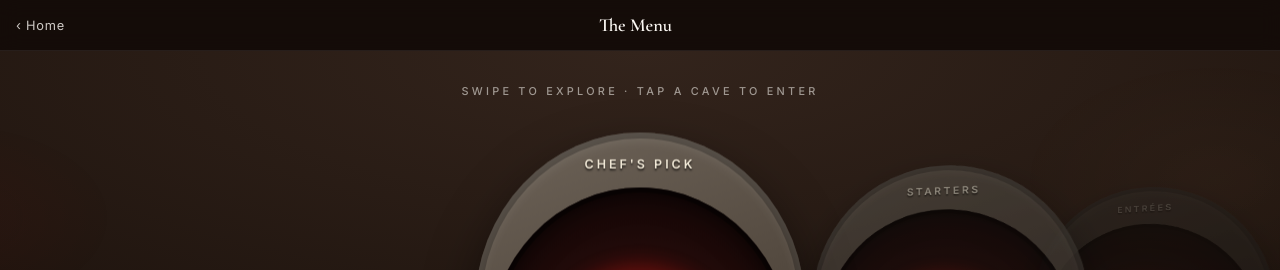
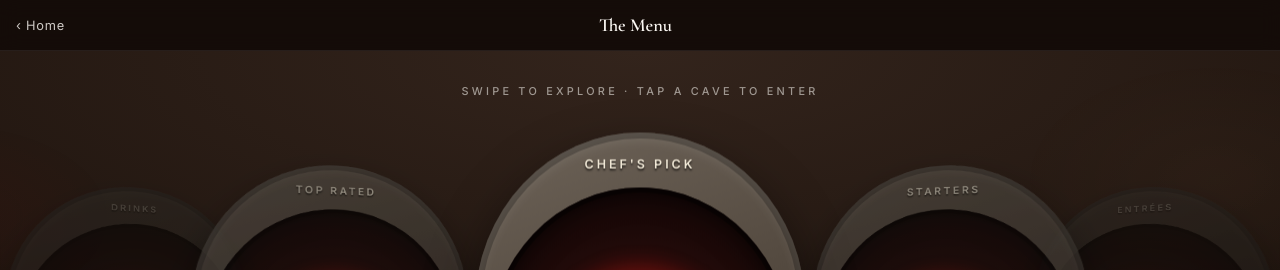
Before and after one commit to jsmendezs13/TheHungryFork, a website: page menu.html in a window 1280 px wide. Shown: the top 270 px of the page. Drawn offline with nearby package versions, Linux system fonts and the light colour scheme.

Commit message:
Update menu.html

```diff
--- a/menu.html
+++ b/menu.html
@@ -923,6 +923,8 @@ async function doSignup(){
 // ── 3D WARP ROOM ──
 let warpPos=0, warpIdx=0, warpRAF=null;
 function warpSpacing(){return Math.min(window.innerWidth*0.62,380);}
+function warpWrap(d){const n=CATEGORY_ORDER.length;return((d%n)+n*1.5)%n-n/2;}
+function warpNorm(i){const n=CATEGORY_ORDER.length;return((Math.round(i)%n)+n)%n;}
 function warpBuild(){
   const stage=document.getElementById('warp-stage');
   if(!stage)return;
@@ -932,7 +934,7 @@ function warpBuild(){
     const p=document.createElement('div');
     p.className='warp-portal';p.dataset.idx=i;
     p.innerHTML=`<div class="portal-arch"><div class="portal-arch-title">${m.label}</div><div class="portal-opening"><span class="portal-ring"></span><span class="portal-emoji">${m.emoji}</span></div></div>`;
-    p.addEventListener('click',()=>{if(Math.abs(i-warpPos)>0.3)warpTo(i);else enterCave();});
+    p.addEventListener('click',()=>{if(Math.abs(warpWrap(i-warpPos))>0.3)warpTo(i);else enterCave();});
     stage.appendChild(p);
   });
   document.getElementById('warp-dots').innerHTML=CATEGORY_ORDER.map((k,i)=>`<span class="warp-dot" data-i="${i}" onclick="warpTo(${i})"></span>`).join('');
@@ -940,33 +942,33 @@ function warpBuild(){
 function warpRender(){
   const sp=warpSpacing();
   document.querySelectorAll('.warp-portal').forEach(p=>{
-    const d=p.dataset.idx-warpPos, ad=Math.abs(d);
+    const d=warpWrap(p.dataset.idx-warpPos), ad=Math.abs(d);
     p.style.transform=`translate(-50%,-50%) translateX(${d*sp}px) translateZ(${-ad*240}px) rotateY(${-d*22}deg)`;
     p.style.opacity=ad>2.6?'0':String(1-ad*0.22);
     p.style.filter=`brightness(${Math.max(1-ad*0.3,0.4)})`;
     p.style.zIndex=String(100-Math.round(ad*10));
   });
   const far=document.getElementById('warp-bg-far'),near=document.getElementById('warp-bg-near');
-  if(far)far.style.transform=`translateX(${-warpPos*sp*0.15}px)`;
-  if(near)near.style.transform=`translateX(${-warpPos*sp*0.35}px)`;
+  if(far)far.style.transform=`translateX(${-Math.sin(warpPos/CATEGORY_ORDER.length*2*Math.PI)*sp*0.5}px)`;
+  if(near)near.style.transform=`translateX(${-Math.sin(warpPos/CATEGORY_ORDER.length*2*Math.PI+1.3)*sp*0.9}px)`;
   document.querySelectorAll('.warp-dot').forEach(dt=>dt.classList.toggle('active',parseInt(dt.dataset.i)===warpIdx));
 }
 function warpTo(i){
-  i=Math.max(0,Math.min(CATEGORY_ORDER.length-1,i));
-  warpIdx=i;
-  activeFilter=CATEGORY_ORDER[i];
+  const target=warpPos+warpWrap(i-warpPos);
+  warpIdx=warpNorm(i);
+  activeFilter=CATEGORY_ORDER[warpIdx];
   updateWarpCatName();
   if(warpRAF)cancelAnimationFrame(warpRAF);
   const step=()=>{
-    const diff=warpIdx-warpPos;
-    if(Math.abs(diff)<0.004){warpPos=warpIdx;warpRender();warpRAF=null;return;}
+    const diff=target-warpPos;
+    if(Math.abs(diff)<0.004){warpPos=target;warpRender();warpRAF=null;return;}
     warpPos+=diff*0.16;
     warpRender();
     warpRAF=requestAnimationFrame(step);
   };
   warpRAF=requestAnimationFrame(step);
 }
-function warpGo(dir){warpTo(warpIdx+dir);}
+function warpGo(dir){warpTo(Math.round(warpPos)+dir);}
 function updateWarpCatName(){
   const el=document.getElementById('warp-cat-name');
   if(el)el.textContent=WARP_META[CATEGORY_ORDER[warpIdx]].label;
@@ -1119,7 +1121,7 @@ function warpInit(){
   if(!vp)return;
   let sx=0,sy=0,p0=0,dragging=false,st=0;
   const down=(x,y)=>{dragging=true;sx=x;sy=y;p0=warpPos;st=Date.now();if(warpRAF){cancelAnimationFrame(warpRAF);warpRAF=null;}};
-  const move=x=>{if(!dragging)return;warpPos=Math.max(-0.35,Math.min(CATEGORY_ORDER.length-0.65,p0+(sx-x)/warpSpacing()));warpRender();};
+  const move=x=>{if(!dragging)return;warpPos=p0+(sx-x)/warpSpacing();warpRender();};
   const up=x=>{
     if(!dragging)return;dragging=false;
     const dx=sx-x, dt=Date.now()-st;
```
